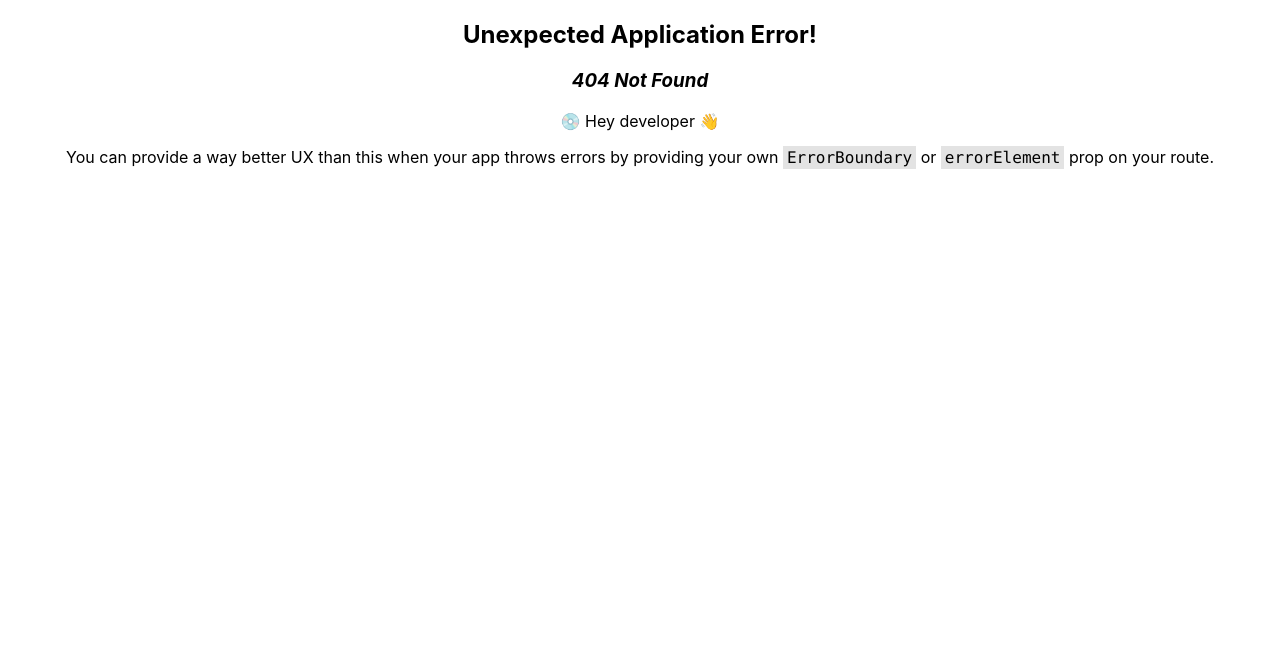
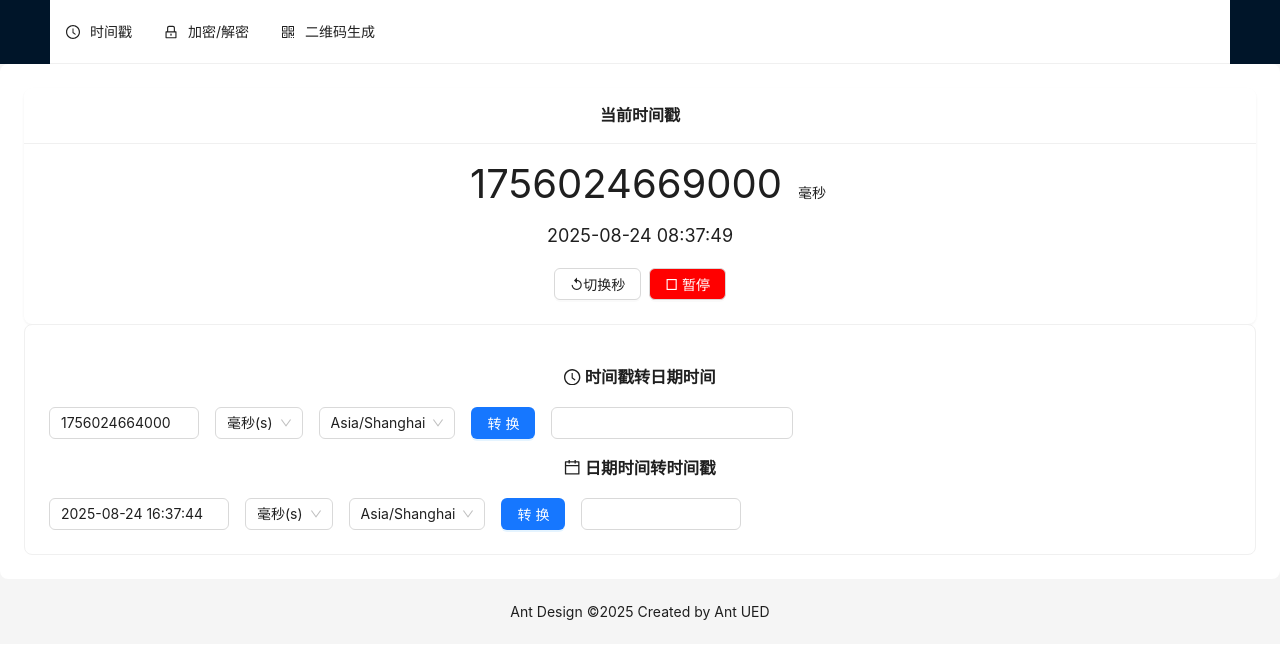
Before and after one commit to vyckey/vyckey.github.io, a React (Create React App) app: page /tools/timestamp in a window 1280 px wide. Before the commit this address had no page. Shown: the top 658 px of the page. Built offline with nearby package versions, Linux system fonts and the light colour scheme.

Commit message:
add timestamp tool

```diff
--- a/package.json
+++ b/package.json
@@ -9,6 +9,8 @@
     "@testing-library/user-event": "^13.5.0",
     "antd": "^5.21.3",
     "crypto-js": "^4.2.0",
+    "moment": "^2.30.1",
+    "moment-timezone": "^0.5.46",
     "react": "^18.3.1",
     "react-dom": "^18.3.1",
     "react-markdown": "^8.0.7",
--- /dev/null
+++ b/src/components/tools/Timestamp.tsx
@@ -0,0 +1,224 @@
+import {
+  Button,
+  Card,
+  Form,
+  Input,
+  InputNumber,
+  message,
+  Select,
+  Space,
+} from 'antd';
+import moment from 'moment-timezone';
+import React, { useEffect, useRef, useState } from 'react';
+import { ClockCircleOutlined, CalendarOutlined } from '@ant-design/icons';
+
+const Timestamp: React.FC = () => {
+  const [nowTime, setNowTime] = useState(moment());
+  const [isRunning, setIsRunning] = useState(true);
+  const [isSeconds, setIsSeconds] = useState(false);
+  const timerRef = useRef<NodeJS.Timer>(null);
+
+  useEffect(() => {
+    const timer = setInterval(() => {
+      if (isRunning) {
+        setNowTime(moment());
+      }
+    }, 1000);
+    timerRef.current = timer;
+
+    return () => {
+      clearInterval(timer);
+    };
+  }, [isRunning]);
+
+  return (
+    <Card title="当前时间戳" bordered={false}>
+      <Button
+        color="default"
+        variant="link"
+        style={{ fontSize: 40 }}
+        onClick={() => {
+          const ts = isSeconds
+            ? Math.ceil(nowTime.valueOf() / 1000)
+            : nowTime.valueOf();
+          navigator.clipboard.writeText(ts + '');
+          message.success('复制成功');
+        }}>
+        {isSeconds ? Math.ceil(nowTime.valueOf() / 1000) : nowTime.valueOf()}
+      </Button>
+      {isSeconds ? '秒' : '毫秒'}
+      <p style={{ fontSize: 18 }}>{nowTime.format('YYYY-MM-DD HH:mm:ss')}</p>
+      <Space>
+        <Button onClick={() => setIsSeconds(!isSeconds)}>
+          ↺切换{isSeconds ? '毫秒' : '秒'}
+        </Button>
+        <Button
+          variant="solid"
+          style={{
+            backgroundColor: isRunning ? 'red' : 'green',
+            color: '#fff',
+          }}
+          onClick={() => setIsRunning(!isRunning)}>
+          {isRunning ? '□ 暂停' : '▷ 开始'}
+        </Button>
+      </Space>
+    </Card>
+  );
+};
+
+interface TimeConvertFormData {
+  timestamp: number;
+  type: string;
+  timezone: string;
+}
+
+interface DateConvertFormData {
+  date: string;
+  type: string;
+  timezone: string;
+}
+
+const TimeConverter: React.FC = () => {
+  const [dateValue, setDateValue] = useState('');
+  const [timeValue, setTimeValue] = useState<number | null>(null);
+
+  function convertTimeToDate(data: TimeConvertFormData) {
+    const ts = data.type === 'millis' ? data.timestamp : data.timestamp * 1000;
+    const date = moment.tz(ts, data.timezone).format('YYYY-MM-DD HH:mm:ss');
+    setDateValue(date);
+  }
+
+  function convertDateToTime(data: DateConvertFormData) {
+    const date = moment
+      .parseZone(data.date, 'YYYY-MM-DD HH:mm:ss', true)
+      .tz(data.timezone);
+    setTimeValue(
+      data.type === 'millis' ? date.valueOf() : Math.ceil(date.valueOf() / 1000)
+    );
+  }
+
+  return (
+    <>
+      <Card>
+        <h3>
+          <ClockCircleOutlined /> 时间戳转日期时间
+        </h3>
+        <Form<TimeConvertFormData>
+          layout="inline"
+          initialValues={{
+            timestamp: moment.tz('Asia/Shanghai').valueOf(),
+            type: 'millis',
+            timezone: 'Asia/Shanghai',
+          }}
+          onFinish={convertTimeToDate}>
+          <Form.Item
+            name="timestamp"
+            rules={[
+              {
+                required: true,
+                message: '请输入时间戳',
+              },
+            ]}>
+            <InputNumber style={{ width: 150 }} />
+          </Form.Item>
+          <Form.Item name="type" required={true}>
+            <Select
+              options={[
+                {
+                  value: 'millis',
+                  label: '毫秒(s)',
+                },
+                {
+                  value: 'second',
+                  label: '秒(s)',
+                },
+              ]}
+            />
+          </Form.Item>
+          <Form.Item name="timezone" required={true}>
+            <Select
+              showSearch
+              options={moment.tz.names().map(name => ({
+                label: name,
+                value: name,
+              }))}
+            />
+          </Form.Item>
+          <Form.Item>
+            <Button type="primary" htmlType="submit">
+              转换
+            </Button>
+          </Form.Item>
+          <Form.Item>
+            <Input value={dateValue} />
+          </Form.Item>
+        </Form>
+
+        <h3>
+          <CalendarOutlined /> 日期时间转时间戳
+        </h3>
+        <Form<DateConvertFormData>
+          layout="inline"
+          initialValues={{
+            date: moment.tz('Asia/Shanghai').format('YYYY-MM-DD HH:mm:ss'),
+            type: 'millis',
+            timezone: 'Asia/Shanghai',
+          }}
+          onFinish={convertDateToTime}>
+          <Form.Item
+            name="date"
+            rules={[
+              {
+                required: true,
+                message: '请输入YYYY-MM-DD HH:mm:ss格式日期',
+              },
+            ]}>
+            <Input style={{ width: 180 }} />
+          </Form.Item>
+          <Form.Item name="type" required={true}>
+            <Select
+              options={[
+                {
+                  value: 'millis',
+                  label: '毫秒(s)',
+                },
+                {
+                  value: 'second',
+                  label: '秒(s)',
+                },
+              ]}
+            />
+          </Form.Item>
+          <Form.Item name="timezone" required={true}>
+            <Select
+              showSearch
+              options={moment.tz.names().map(name => ({
+                label: name,
+                value: name,
+              }))}
+            />
+          </Form.Item>
+          <Form.Item>
+            <Button type="primary" htmlType="submit">
+              转换
+            </Button>
+          </Form.Item>
+          <Form.Item>
+            <InputNumber value={timeValue} style={{ width: 160 }} />
+          </Form.Item>
+        </Form>
+      </Card>
+    </>
+  );
+};
+
+const TimestampPanel: React.FC = () => {
+  return (
+    <>
+      <Timestamp />
+      <TimeConverter />
+    </>
+  );
+};
+
+export default TimestampPanel;
--- a/src/pages/ToolsLayout.tsx
+++ b/src/pages/ToolsLayout.tsx
@@ -1,5 +1,9 @@
 import React from 'react';
-import { LockOutlined, QrcodeOutlined } from '@ant-design/icons';
+import {
+  ClockCircleOutlined,
+  LockOutlined,
+  QrcodeOutlined,
+} from '@ant-design/icons';
 import { Layout, Menu, MenuProps, theme } from 'antd';
 // import '../layout.css';
 import { Outlet, useNavigate } from 'react-router-dom';
@@ -9,6 +13,11 @@ const { Header, Content, Footer } = Layout;
 type MenuItem = Required<MenuProps>['items'][number];
 
 const topItems: MenuItem[] = [
+  {
+    key: 'timestamp',
+    label: '时间戳',
+    icon: <ClockCircleOutlined />,
+  },
   {
     key: 'encryption',
     label: '加密/解密',
--- a/src/router/Router.tsx
+++ b/src/router/Router.tsx
@@ -4,6 +4,7 @@ import Homepage from '../pages/Homepage';
 import ToolsLayout from '../pages/ToolsLayout';
 import EncryptionTabs from '../components/tools/Encryption';
 import QRCodeGenerator from '../components/tools/QRCodeGenerator';
+import TimestampPanel from '../components/tools/Timestamp';
 
 const router = createBrowserRouter([
   {
@@ -19,6 +20,10 @@ const router = createBrowserRouter([
     element: <ToolsLayout />,
     children: [
       {
+        path: 'timestamp',
+        element: <TimestampPanel />,
+      },
+      {
         path: 'encryption',
         element: <EncryptionTabs />,
       },
```
Also changed, not shown: 1 other file (tests, documents, lock files or other folders).
